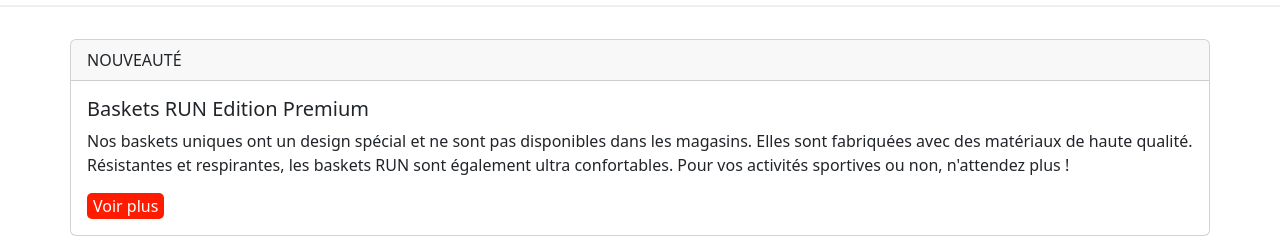
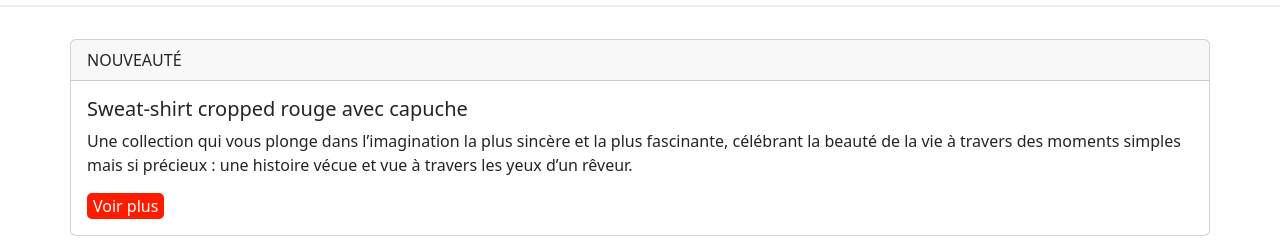
Before and after one commit to melsn03/birbone, a website: page index.html in a window 1280 px wide. Shown: the part 53-294 px from the top of the page. Drawn offline with nearby package versions, Linux system fonts and the light colour scheme.

Commit message:
Update index.html

```diff
--- a/index.html
+++ b/index.html
@@ -151,11 +151,11 @@
         NOUVEAUTÉ
       </div>
       <div class="card-body">
-        <h5 class="card-title">Baskets RUN Edition Premium</h5>
-        <p class="card-text ">Nos baskets uniques ont un design spécial et ne sont pas disponibles dans les magasins.
-          Elles sont fabriquées avec des matériaux de haute qualité. Résistantes et respirantes, les baskets RUN sont
-          également ultra confortables. Pour vos activités sportives ou non, n'attendez plus ! </p>
-        <button href="pageproduit.html" class="button">Voir plus</button>
+        <h5 class="card-title">Sweat-shirt cropped rouge avec capuche</h5>
+        <p class="card-text ">Une collection qui vous plonge dans l’imagination la plus sincère et la plus fascinante,
+          célébrant la beauté de la vie à travers des moments simples mais si précieux : une histoire vécue et vue à
+          travers les yeux d’un rêveur.</p>
+        <button href='pageproduit.html' class="button">Voir plus</button>
       </div>
     </div>
   </div>
```
